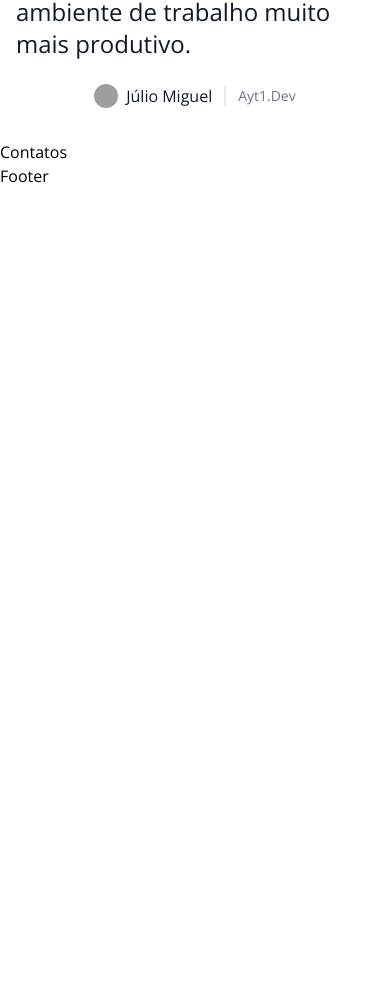
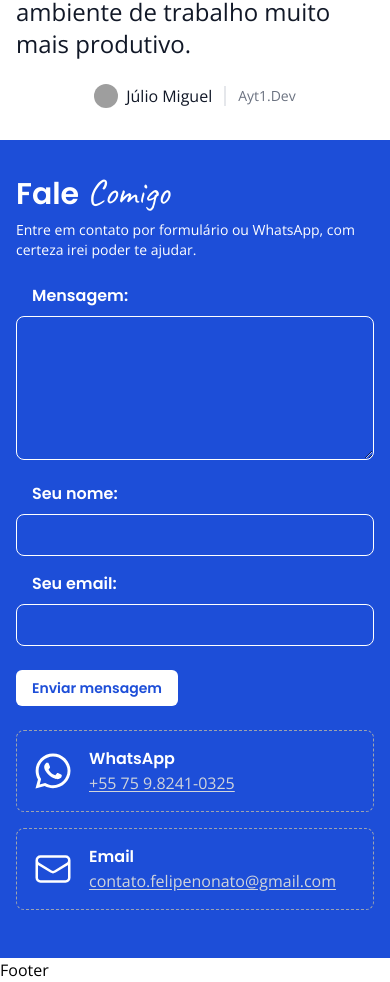
Before and after one commit to felipenmatos/portfolio, a React (Vite) app: page / in a window 390 px wide. Shown: the part 5919-6901 px from the top of the page. Before the commit the page ends 6107 px from the top, so only its background shows below. Built offline with nearby package versions, Linux system fonts and the light colour scheme; grey boxes are pictures that could not be loaded; the HTML template or start-up script is replaced by a standard one.

Commit message:
feat: contact section development

```diff
--- a/src/components/Contact.tsx
+++ b/src/components/Contact.tsx
@@ -1,7 +1,167 @@
+import emailjs from "@emailjs/browser"
+import { FormEvent, useRef, useState } from "react"
+import { FaSpinner, FaWhatsapp } from "react-icons/fa"
+import {
+  HiCheckCircle,
+  HiOutlineEnvelope,
+} from "react-icons/hi2"
+
 export function Contact() {
-    return (
-        <>
-            <h2>Contatos</h2>
-        </>
-    )
+  const form = useRef<HTMLFormElement>(null)
+  const [loading, setLoading] = useState(false)
+  const [success, setSuccess] = useState(false)
+  const [error, setError] = useState(false)
+
+  const sendEmail = (event: FormEvent<HTMLFormElement>) => {
+    event.preventDefault()
+
+    if (!form.current) return
+
+    setLoading(true)
+
+    emailjs
+      .sendForm(
+        "service_cbc60ur",
+        "template_17v83e8",
+        form.current,
+        "YoYi2aIkJme6uQsi4"
+      )
+      .then(
+        () => {
+          setSuccess(true)
+          setLoading(false)
+        },
+        (error) => {
+          setError(true)
+          setLoading(false)
+          console.error(error)
+        }
+      )
+  }
+
+  const contacts = [
+    {
+      name: "WhatsApp",
+      description: "+55 75 9.8241-0325",
+      link: "https://wa.me/5575982410325?text=Olá...",
+      icon: <FaWhatsapp className="h-10 w-10" />,
+    },
+    {
+      name: "Email",
+      description: "contato.felipenonato@gmail.com",
+      link: "mailto:contato.felipenonato?subject=Olá...",
+      icon: <HiOutlineEnvelope className="h-10 w-10" />,
+    },
+  ]
+
+  return (
+    <section id="contact" className="bg-blue-700 text-white">
+      <div className="container mx-auto max-w-4xl p-4 py-8">
+        <div className="mb-6">
+          <h2 className="z-50 mb-2">
+            <span className="mr-2 font-headline text-3xl font-semibold">
+              Fale
+            </span>
+            <span className="font-handwriting text-4xl">Comigo</span>
+          </h2>
+          <p className="text-sm">
+            Entre em contato por formulário ou WhatsApp, com certeza irei poder
+            te ajudar.
+          </p>
+        </div>
+
+        <div className="flex flex-col gap-6 md:flex-row">
+          <div className="basis-2/3">
+            <form ref={form} onSubmit={sendEmail}>
+              <div className="mb-4">
+                <label
+                  htmlFor="message"
+                  className="mb-2 block ps-4 font-headline font-semibold"
+                >
+                  Mensagem:
+                </label>
+                <textarea
+                  id="message"
+                  name="message"
+                  className="h-36 w-full rounded-lg border border-white bg-transparent p-2 outline-none"
+                  required
+                />
+              </div>
+              <div className="mb-6 flex flex-col gap-4 md:flex-row">
+                <div className="flex-grow">
+                  <label
+                    htmlFor="fullName"
+                    className="mb-2 block ps-4 font-headline font-semibold"
+                  >
+                    Seu nome:
+                  </label>
+                  <input
+                    className="w-full rounded-lg border border-white bg-transparent p-2 outline-none"
+                    type="text"
+                    name="fullName"
+                    id="fullName"
+                    required
+                  />
+                </div>
+                <div className="flex-grow">
+                  <label
+                    htmlFor="email"
+                    className="mb-2 block ps-4 font-headline font-semibold"
+                  >
+                    Seu email:
+                  </label>
+                  <input
+                    className="w-full rounded-lg border border-white bg-transparent p-2 outline-none"
+                    type="email"
+                    name="email"
+                    id="email"
+                    required
+                  />
+                </div>
+              </div>
+
+              <div>
+                <button
+                  type="submit"
+                  className="button flex items-center gap-2 text-blue-700"
+                  disabled={loading}
+                >
+                  {loading && <FaSpinner className="h-4 w-4 animate-spin" />}
+                  {success && <HiCheckCircle className="h-4 w-4" />}
+                  Enviar mensagem
+                </button>
+
+                {error && (
+                  <p className="mt-2">
+                    Ocorreu um erro ao enviar a mensagem, tente novamente mais
+                    tarde.
+                  </p>
+                )}
+              </div>
+            </form>
+          </div>
+          <div className="basis-1/3">
+            {contacts.map((contact, index) => (
+              <div
+                key={`contact-${index}`}
+                className="mb-4 flex items-center gap-4 rounded-lg border border-dashed border-gray-400 p-4"
+              >
+                {contact.icon}
+                <div>
+                  <p className="font-headline font-semibold">{contact.name}</p>
+                  <a
+                    href={contact.link}
+                    target="_blank"
+                    className="text-gray-300 underline underline-offset-2"
+                  >
+                    {contact.description}
+                  </a>
+                </div>
+              </div>
+            ))}
+          </div>
+        </div>
+      </div>
+    </section>
+  )
 }
```
